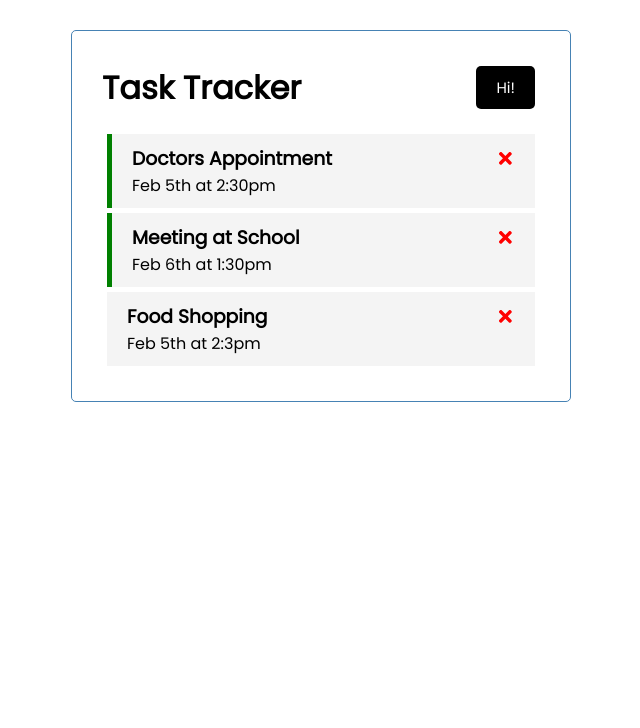
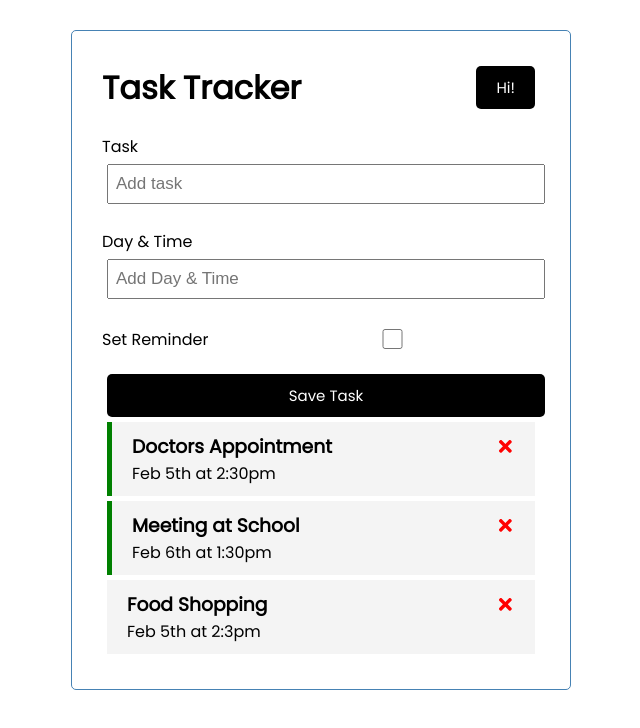
Before and after one commit to Monge1h/react-task-tracker, a React (Create React App) app: page / in a window 1280 px wide. Shown: the top 728 px of the page, without its empty margins (319-959 px from the left). Built offline with nearby package versions, Linux system fonts and the light colour scheme.

Commit message:
Create component to add tasks

```diff
--- a/src/App.js
+++ b/src/App.js
@@ -1,6 +1,7 @@
 import { useState } from 'react'
 import Header from './components/Header'
 import Tasks from './components/Tasks'
+import AddTask from './components/AddTask'
 function App() {
 	const [tasks, setTasks] = useState([
 	{
@@ -39,6 +40,7 @@
   return (
     <div className="container">
       <Header title="Task Tracker"/>
+	  <AddTask/>
       {tasks.length > 0 ? (
 	  <Tasks tasks={tasks} onDelete={deleteTask}
 	  onToggle={toggleReminder}/>) :
--- /dev/null
+++ b/src/components/AddTask.js
@@ -0,0 +1,22 @@
+
+const AddTask = () => {
+	return (
+		<form className='add=form'>
+			<div className='form-control'>
+				<label>Task</label>
+				<input type='text' placeholder='Add task'/>
+			</div>
+			<div className='form-control'>
+				<label>Day & Time</label>
+				<input type='text' placeholder='Add Day & Time'/>
+			</div>
+			<div className='form-control form-control-check'>
+				<label>Set Reminder</label>
+				<input type='checkbox'/>
+			</div>
+			<input type='submit' value='Save Task' className='btn btn-block'/>
+		</form>
+	)
+}
+
+export default AddTask
```
